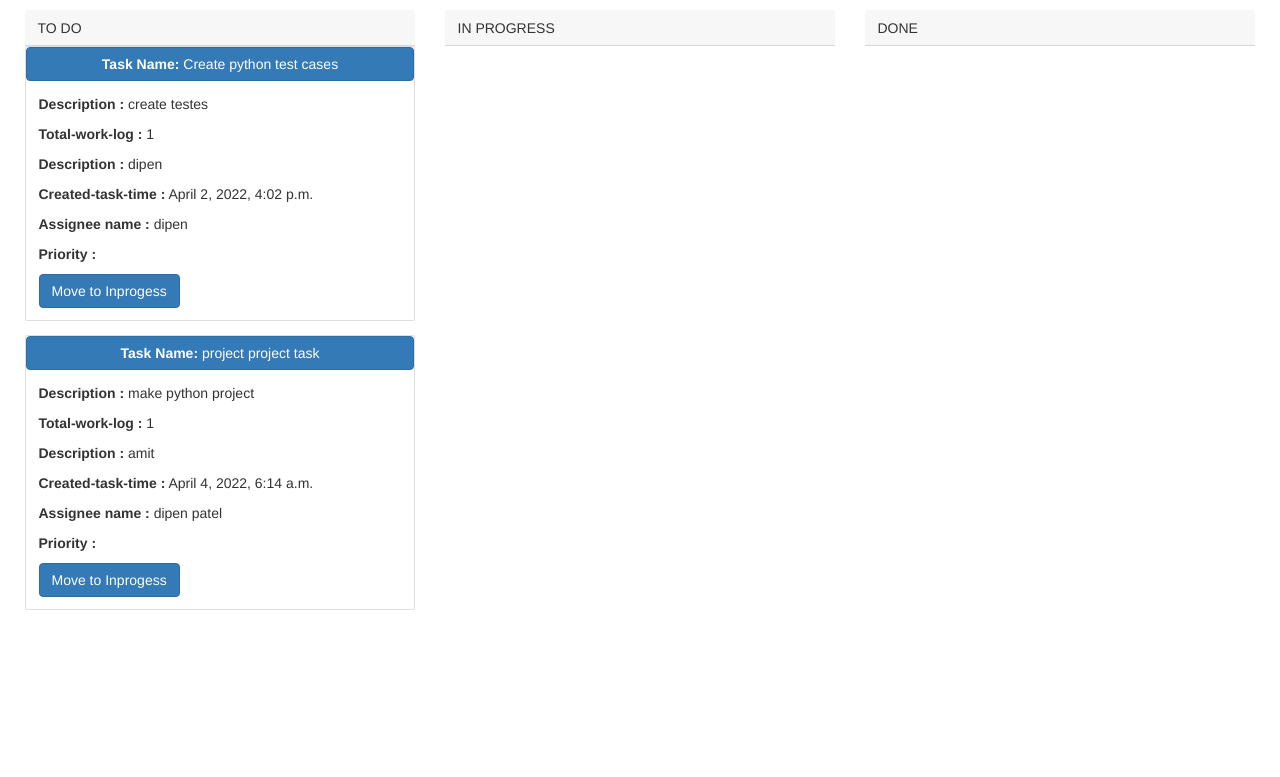
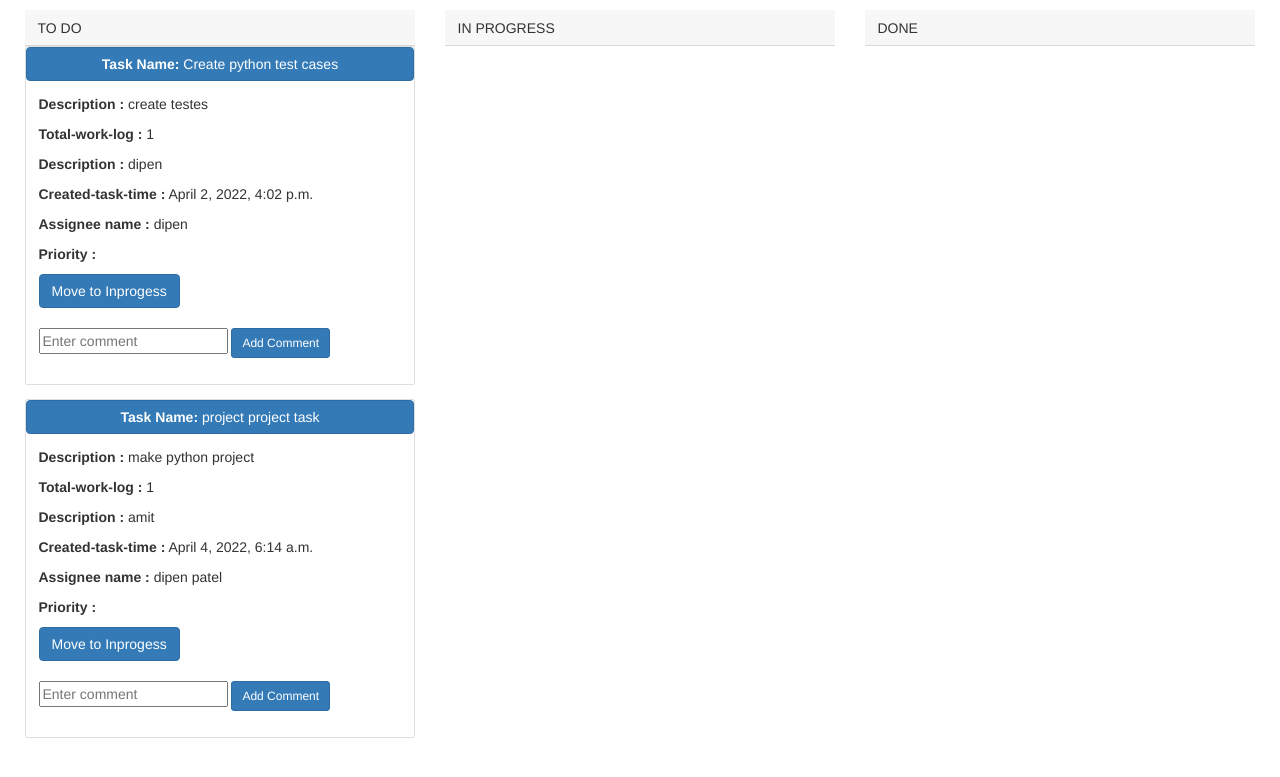
Before and after one commit to dcmotocorp/ticket_system, a Django app: page /ticket/index/ in a window 1280 px wide, after a click that opens the changed part. Shown: the top 777 px of the page. Run offline with Django 3.2, Linux system fonts and the light colour scheme; data comes from the database, SQL or seed files in the repository; data that the repository does not hold is empty; some libraries are stand-ins or nearby versions.

Commit message:
Add Comment Box

```diff
--- a/ticket/models.py
+++ b/ticket/models.py
@@ -1,5 +1,6 @@
 
 from secrets import choice
+from xml.etree.ElementTree import Comment
 from django.db import models
 from urllib3 import Retry
 # Create your models here.
@@ -23,7 +24,6 @@ class ToDo(models.Model):
     created_task_time = models.DateTimeField(auto_now_add=True)
     update_task_time = models.DateTimeField(auto_created=True)
     Priority = models.TextField(choices= [('HIGH', 'HIGH'),('LOW','LOW'),('MEDIUM','MEDIUM')])
-
     def __str__(self):
         return self.task_name
 
@@ -50,6 +50,11 @@ class Done(models.Model):
     update_task_time = models.DateTimeField(auto_created=True)
     Priority = models.TextField(choices = [('HIGH', 'HIGH'),('LOW','LOW'),('MEDIUM','MEDIUM')])
 
+class Comment(models.Model):
+    comment = models.TextField()
+    task_id_done = models.ManyToManyField('Done')
+    task_id_inprogress = models.ManyToManyField('InProgress')
+    task_id_to_do = models.ManyToManyField('ToDo')
 
 class Sprint(models.Model):
     pass
--- a/ticket/templates/ticket/ticket.html
+++ b/ticket/templates/ticket/ticket.html
@@ -27,13 +27,21 @@
           <input type="hidden" name="assign" class="card-text"><strong>Created-task-time :</strong> {{key.created_task_time}}</p>
           <input type="hidden" name="assign" class="card-text"><strong>Assignee name :</strong> {{key.assignee_name}}</p>
           <input type="hidden" name="assign" class="card-text"><strong>Priority :</strong> {{value.Priority}}</p>
-          <input type="hidden" name="id" value="{{key.id}}">
+          <input type="hidden" name="to_do_id" value="{{key.id}}">
           <input type="hidden" name="user_id" value="{{value.id}}">
           <input type="submit" class="btn btn-primary" placeholder="submit" value="Move to Inprogess">
+        </form>
+        <br>
+        <br>
+        <form action="" method = "POST">
+          <input type="hidden" name="to_do_id" value="{{key.id}}">
+          <input type="text" name="comment" placeholder="Enter comment">
+          <input type="submit" class="btn btn-primary btn-sm" placeholder="submit" value="Add Comment">
+        </form>
         </div>
       </div>
       </div>
-    </form>
+
       {% endfor %}
 
     </div>
@@ -58,14 +66,22 @@
                     <input type="hidden" name="assign" class="card-text"><strong>Created-task-time :</strong> {{key.created_task_time}}</p>
                     <input type="hidden" name="assign" class="card-text"><strong>Assignee name :</strong> {{key.assignee_name}}</p>
                     <input type="hidden" name="assign" class="card-text"><strong>Priority :</strong> {{value.Priority}}</p>
-                    <input type="hidden" name="id" value="{{key.id}}">
+                    <input type="hidden" name="inprogress_id" value="{{key.id}}">
                     <input type="hidden" name="user_id" value="{{value.id}}">
                 <input type="submit" class="btn btn-primary" placeholder="submit" value="Move to DONE">
                 <input type="submit" name="submit" class="btn btn-primary" placeholder="submit" value="Move to TO-DO">
+              </form>
+              <br>
+        <br>
+        <form action="" method = "POST">
+          <input type="hidden" name="to_do_id" value="{{key.id}}">
+          <input type="text" name="comment" placeholder="Enter comment">
+          <input type="submit" class="btn btn-primary btn-sm" placeholder="submit" value="Add Comment">
+        </form>
               </div>
             </div>
           </div>
-          </form>
+
             {% endfor %}
     </div>
     <div class="col-sm-4">
@@ -89,14 +105,22 @@
                     <input type="hidden" name="assign" class="card-text"><strong>Created-task-time :</strong> {{key.created_task_time}}</p>
                     <input type="hidden" name="assign" class="card-text"><strong>Assignee name :</strong> {{key.assignee_name}}</p>
                     <input type="hidden" name="assign" class="card-text"><strong>Priority :</strong> {{value.Priority}}</p>
-                    <input type="hidden" name="id" value="{{key.id}}">
+                    <input type="hidden" name="done_id" value="{{key.id}}">
                     <input type="hidden" name="user_id" value="{{value.id}}">
                     <del><input type="submit" class="btn btn-primary" placeholder="submit" value="Move to DONE"></del>
                     <input type="submit" name = "submit" class="btn btn-primary" placeholder="submit" value="Move to Inprogess">
+                  </form>
+                    <br>
+                    <br>
+                    <form action="" method = "POST">
+                      <input type="hidden" name="to_do_id" value="{{key.id}}">
+                      <input type="text" name="comment" placeholder="Enter comment">
+                      <input type="submit" class="btn btn-primary btn-sm" placeholder="submit" value="Add Comment">
+                    </form>
                   </div>
                 </div>
               </div>
-              </form>
+
                 {% endfor %}
 
     </div>
--- a/ticket/views.py
+++ b/ticket/views.py
@@ -26,7 +26,7 @@ def move_to_inprogress(request):
         user_id = request.POST['user_id']
         user_object  = User.objects.get(id=user_id)
         if request.POST.get('submit') == "Move to Inprogess":
-            done_id =  request.POST['id']
+            done_id =  request.POST['done_id']
             done_data  = Done.objects.get(id = done_id)
             InProgress_task = InProgress.objects.create(user_id=user_object,assignee_name=done_data.assignee_name,\
                 task_name=done_data.task_name, description = done_data.description,total_work_log = done_data.total_work_log,\
@@ -34,7 +34,7 @@ def move_to_inprogress(request):
                     update_task_time = done_data.update_task_time,Priority = done_data.Priority )
             done_data.delete()
         else:
-            to_do_id =  request.POST['id']
+            to_do_id =  request.POST['to_do_id']
             task_data  = ToDo.objects.get(id = to_do_id)
             InProgress_task = InProgress.objects.create(user_id=user_object,assignee_name=task_data.assignee_name,\
                 task_name=task_data.task_name, description = task_data.description,total_work_log = task_data.total_work_log,\
@@ -48,7 +48,7 @@ def move_to_inprogress(request):
 
 def move_to_done(request):
     if request.method =="POST":
-        to_do_id =  request.POST['id']
+        to_do_id =  request.POST['inprogress_id']
         task_data  = InProgress.objects.get(id = to_do_id)
         user_id = request.POST['user_id']
         user_object  = User.objects.get(id=user_id)
```
